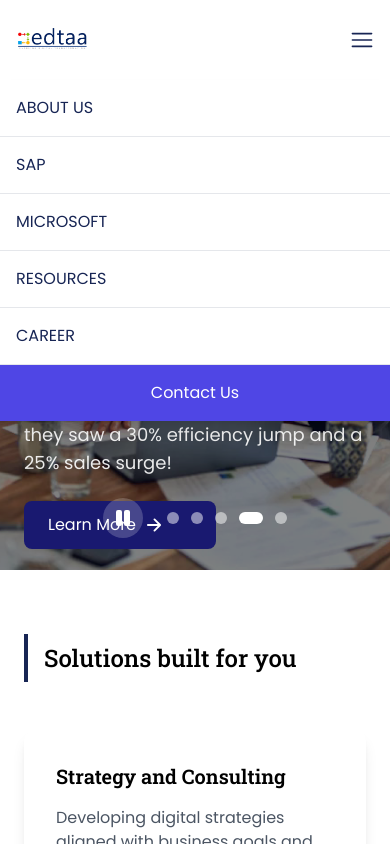
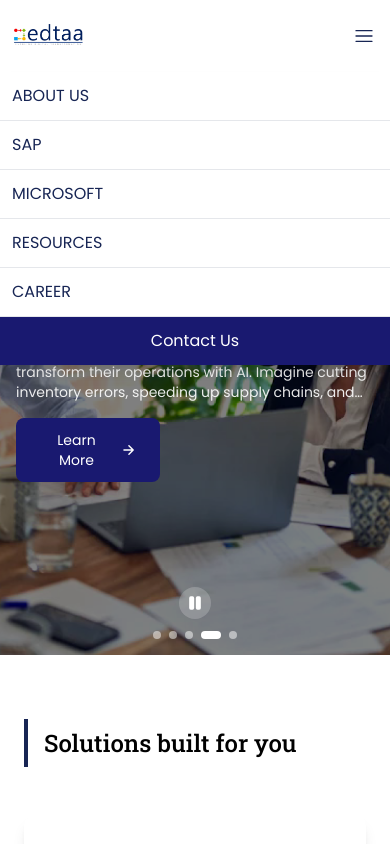
Before and after one commit to Edtaa0001/edtaa, a React (Vite) app: page / in a window 390 px wide. Both pictures are taken after a click on the button 362 px from the left and 40 px from the top of the page. Shown: the top 844 px of the page. Built offline with nearby package versions, Linux system fonts and the light colour scheme.

Commit message:
Refactor Home component for improved mobile responsiveness and accessibility; adjust header styles, update button sizes, and enhance slider controls

```diff
--- a/src/pages/Home.jsx
+++ b/src/pages/Home.jsx
@@ -64,36 +64,39 @@ const Home = () => {
     return (
         <div className="min-h-screen font-poppins">
             {/* Mobile Header */}
-            <header className="lg:hidden bg-white shadow-md p-4 fixed top-0 w-full z-50">
+            <header className="lg:hidden bg-white shadow-md p-3 sm:p-4 fixed top-0 w-full z-50">
                 <div className="flex justify-between items-center">
-                    <img src={logo} alt="Logo" className="h-12 w-auto" />
-                    <button onClick={() => setMenuOpen(!menuOpen)} className="text-2xl text-blue-950 hover:text-blue-800 transition-colors">
+                    <img src={logo} alt="Logo" className="h-12 sm:h-16 w-auto" />
+                    <button
+                        onClick={() => setMenuOpen(!menuOpen)}
+                        className="text-xl sm:text-2xl text-blue-950 hover:text-blue-800 transition-colors p-1"
+                    >
                         <RxHamburgerMenu />
                     </button>
                 </div>
                 {menuOpen && (
-                    <nav className="mt-4 bg-white absolute w-full left-0 shadow-lg animate-slideDown">
+                    <nav className="mt-3 sm:mt-4 bg-white absolute w-full left-0 shadow-lg animate-slideDown">
                         <div className="flex flex-col divide-y">
-                            <a href="#" className="p-4 hover:bg-gray-50 transition-colors text-blue-950">
+                            <a href="#" className="p-3 sm:p-4 hover:bg-gray-50 transition-colors text-blue-950">
                                 ABOUT US
                             </a>
-                            <a href="#" className="p-4 hover:bg-gray-50 transition-colors text-blue-950">
+                            <a href="#" className="p-3 sm:p-4 hover:bg-gray-50 transition-colors text-blue-950">
                                 SAP
                             </a>
-                            <a href="#" className="p-4 hover:bg-gray-50 transition-colors text-blue-950">
+                            <a href="#" className="p-3 sm:p-4 hover:bg-gray-50 transition-colors text-blue-950">
                                 MICROSOFT
                             </a>
-                            <a href="#" className="p-4 hover:bg-gray-50 transition-colors text-blue-950">
+                            <a href="#" className="p-3 sm:p-4 hover:bg-gray-50 transition-colors text-blue-950">
                                 RESOURCES
                             </a>
-                            <a href="#" className="p-4 hover:bg-gray-50 transition-colors text-blue-950">
+                            <a href="#" className="p-3 sm:p-4 hover:bg-gray-50 transition-colors text-blue-950">
                                 CAREER
                             </a>
                             <Link
                                 to="contact-section"
                                 smooth={true}
                                 duration={500}
-                                className="p-4 text-center bg-[#4F46E5] text-white hover:bg-[#4338CA] transition-colors"
+                                className="p-3 sm:p-4 text-center bg-[#191970] text-white hover:bg-[#4338CA] transition-colors"
                                 onClick={() => setMenuOpen(false)}
                             >
                                 Contact Us
@@ -105,7 +108,7 @@ const Home = () => {
 
             <main className="pt-16 lg:pt-0">
                 {/* Hero Section */}
-                <section className="relative h-[60vh] md:h-[80vh] lg:h-[90vh]">
+                <section className="relative h-[70vh] sm:h-[75vh] md:h-[80vh] lg:h-[90vh]">
                     {slides.map((slide, index) => (
                         <div
                             key={index}
@@ -166,16 +169,32 @@ const Home = () => {
 
                             {/* Hero Content */}
                             <div className="absolute inset-0 bg-black/50 flex items-center">
-                                <div className="container mx-auto px-6">
-                                    <div className="max-w-3xl space-y-6">
-                                        <h1 className="font-roboto-slab text-3xl md:text-5xl lg:text-6xl text-white font-bold">{slide.title}</h1>
+                                <div className="container mx-auto px-4 sm:px-6">
+                                    <div className="max-w-3xl space-y-4 sm:space-y-6">
+                                        <h1
+                                            className="font-roboto-slab text-2xl sm:text-3xl md:text-5xl lg:text-6xl text-white font-bold
+                            leading-tight sm:leading-tight tracking-tight"
+                                        >
+                                            {slide.title}
+                                        </h1>
                                         {slide.subtitle && (
-                                            <p className="text-xl md:text-3xl lg:text-4xl text-white font-semibold">{slide.subtitle}</p>
+                                            <p
+                                                className="text-lg sm:text-xl md:text-3xl lg:text-4xl text-white font-semibold leading-snug sm:leading-snug"
+                                            >
+                                                {slide.subtitle}
+                                            </p>
                                         )}
-                                        <p className="text-lg md:text-xl text-white/90">{slide.text}</p>
-                                        <button className={`${commonButtonStyle} flex items-center gap-x-2 w-48`}>
+                                        <p
+                                            className="text-base sm:text-lg md:text-xl text-white/90 max-w-xl leading-relaxed hidden sm:block"
+                                        >
+                                            {slide.text}
+                                        </p>
+                                        <p className="text-sm sm:hidden text-white/90 line-clamp-3">{slide.text}</p>
+                                        <button
+                                            className={`${commonButtonStyle} flex items-center gap-x-2 text-sm sm:text-base w-36 sm:w-48 justify-center sm:justify-start`}
+                                        >
                                             Learn More
-                                            <IoArrowForwardOutline className="w-5 h-5" />
+                                            <IoArrowForwardOutline className="w-4 h-4 sm:w-5 sm:h-5" />
                                         </button>
                                     </div>
                                 </div>
@@ -183,23 +202,26 @@ const Home = () => {
                         </div>
                     ))}
 
-                    {/* Updated Slider Controls */}
-                    <div className="absolute bottom-8 left-1/2 -translate-x-1/2 flex items-center gap-x-6 z-50">
-                        <button onClick={togglePlayPause} className="bg-white/20 p-2 rounded-full hover:bg-white/30 transition-colors">
+                    {/* Updated Slider Controls for better mobile experience */}
+                    <div className="absolute bottom-4 sm:bottom-8 left-1/2 -translate-x-1/2 flex flex-col sm:flex-row items-center gap-y-3 sm:gap-x-6 z-50">
+                        <button onClick={togglePlayPause} className="bg-white/20 p-1.5 sm:p-2 rounded-full hover:bg-white/30 transition-colors">
                             {isPlaying ? (
-                                <TbPlayerPauseFilled className="w-6 h-6 text-white" />
+                                <TbPlayerPauseFilled className="w-5 h-5 sm:w-6 sm:h-6 text-white" />
                             ) : (
-                                <TbPlayerPlayFilled className="w-6 h-6 text-white" />
+                                <TbPlayerPlayFilled className="w-5 h-5 sm:w-6 sm:h-6 text-white" />
                             )}
                         </button>
-                        <div className="flex gap-x-3">
+                        <div className="flex gap-x-2 sm:gap-x-3">
                             {slides.map((_, index) => (
                                 <button
                                     key={index}
                                     onClick={() => goToSlide(index)}
-                                    className={`w-3 h-3 rounded-full transition-all duration-300 ${
-                                        index === currentSlide ? "bg-white w-6" : "bg-white/50 hover:bg-white/70"
+                                    className={`transition-all duration-300 ${
+                                        index === currentSlide
+                                            ? "w-5 sm:w-6 h-2 sm:h-3 bg-white rounded-full"
+                                            : "w-2 sm:w-3 h-2 sm:h-3 bg-white/50 hover:bg-white/70 rounded-full"
                                     }`}
+                                    aria-label={`Go to slide ${index + 1}`}
                                 />
                             ))}
                         </div>
```
